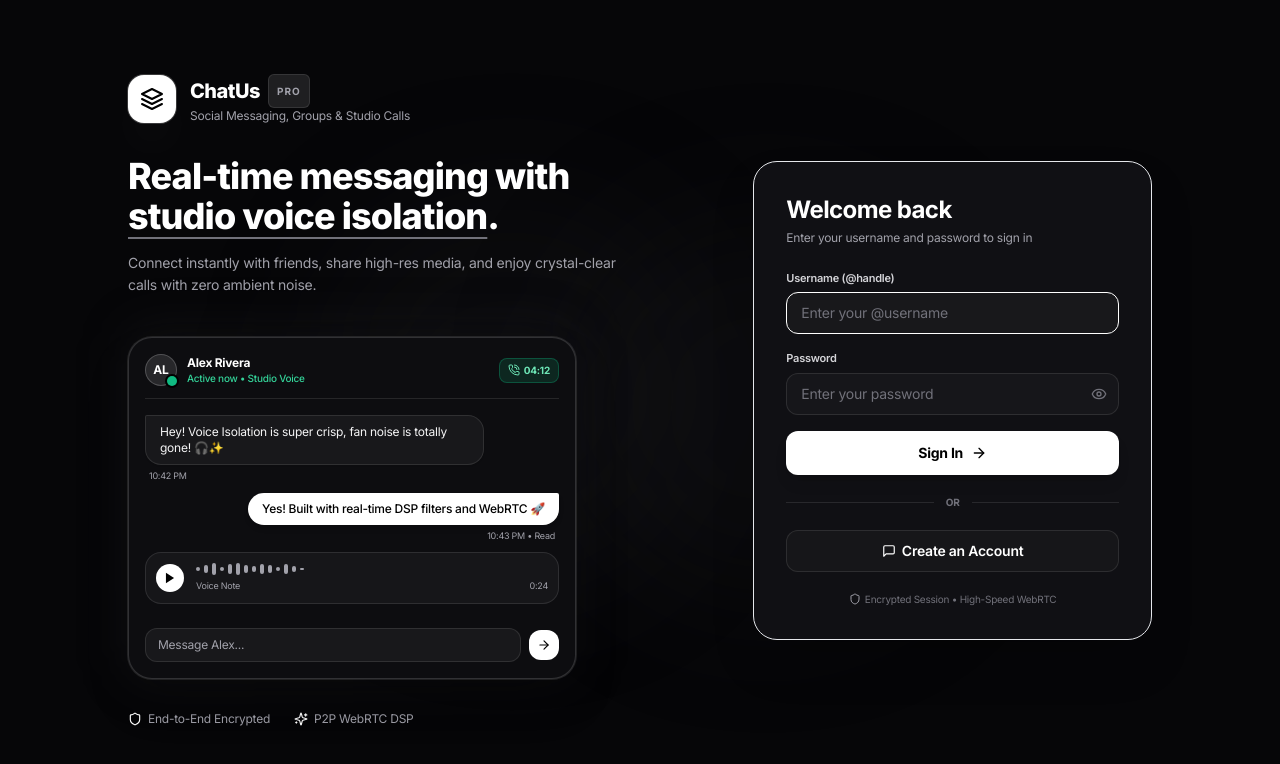
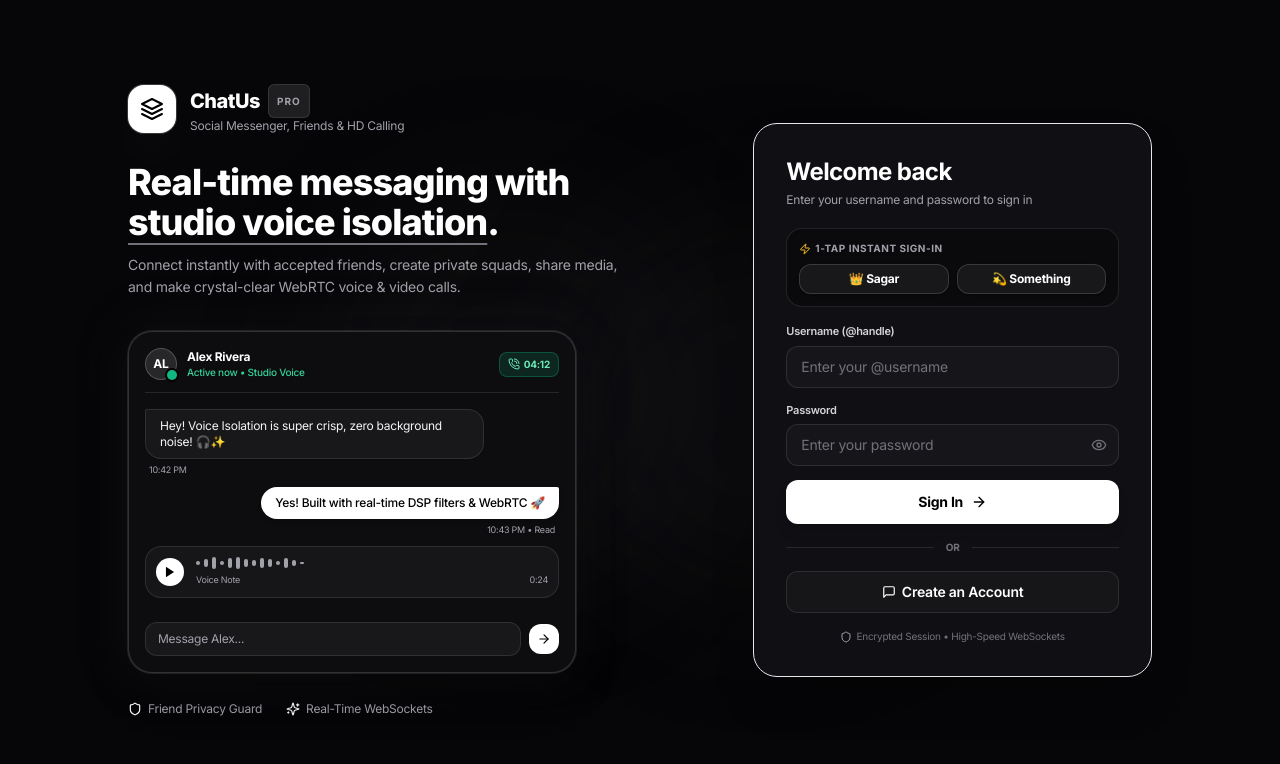
Before and after one commit to sagarkumary5555-ai/vdfb, a React (Vite) app in the folder client/: page / in a window 1280 px wide. Shown: the top 764 px of the page. Built offline with nearby package versions, Linux system fonts and the light colour scheme.

Commit message:
🚀 Complete ChatUs PRO: Friendship System, Privacy Security, Real-Time WebSockets & HD Calling

```diff
--- a/client/src/components/Auth/Login.tsx
+++ b/client/src/components/Auth/Login.tsx
@@ -1,5 +1,5 @@
 import React, { useState } from 'react';
-import { Eye, EyeOff, Sparkles, Shield, PhoneCall, ArrowRight, MessageSquare } from 'lucide-react';
+import { Eye, EyeOff, Sparkles, Shield, PhoneCall, ArrowRight, MessageSquare, Zap } from 'lucide-react';
 import { useAuth } from '../../context/AuthContext.js';
 import { Register } from './Register.js';
 
@@ -15,6 +15,20 @@ export const Login: React.FC = () => {
   if (isRegisterMode) {
     return <Register onSwitchToLogin={() => setIsRegisterMode(false)} />;
   }
+
+  const handleQuickLogin = async (u: string, p: string) => {
+    setUsername(u);
+    setPassword(p);
+    setIsLoading(true);
+    setError(null);
+    try {
+      await login(u, p);
+    } catch (err: any) {
+      setError(err.response?.data?.error || err.message || 'Login failed.');
+    } finally {
+      setIsLoading(false);
+    }
+  };
 
   const handleSubmit = async (e: React.FormEvent) => {
     e.preventDefault();
@@ -45,9 +59,9 @@ export const Login: React.FC = () => {
       <div className="relative z-10 w-full max-w-5xl grid grid-cols-1 lg:grid-cols-12 gap-8 lg:gap-12 items-center my-auto">
 
         {/* ========================================================= */}
-        {/* LEFT COLUMN: Original Brand Identity & Native 3D Mockup   */}
+        {/* LEFT COLUMN: Brand Identity & Native 3D Mockup            */}
         {/* ========================================================= */}
-        <div className="hidden lg:flex lg:col-span-7 flex-col items-start justify-center pr-4 space-y-8">
+        <div className="hidden lg:flex lg:col-span-7 flex-col items-start justify-center pr-4 space-y-7">
           {/* Custom Luxury Brand Logo & Name */}
           <div className="flex items-center gap-3.5">
             <div className="w-12 h-12 rounded-2xl bg-white text-black flex items-center justify-center shadow-2xl shadow-white/10 ring-1 ring-white/20">
@@ -62,7 +76,7 @@ export const Login: React.FC = () => {
                   PRO
                 </span>
               </div>
-              <p className="text-xs text-zinc-400">Social Messaging, Groups & Studio Calls</p>
+              <p className="text-xs text-zinc-400">Social Messenger, Friends & HD Calling</p>
             </div>
           </div>
 
@@ -74,19 +88,16 @@ export const Login: React.FC = () => {
               </span>
               .
             </h1>
-            <p className="text-sm text-zinc-400 leading-relaxed pt-2">
-              Connect instantly with friends, share high-res media, and enjoy crystal-clear calls with zero ambient noise.
+            <p className="text-sm text-zinc-400 leading-relaxed pt-1">
+              Connect instantly with accepted friends, create private squads, share media, and make crystal-clear WebRTC voice & video calls.
             </p>
           </div>
 
-          {/* Native 100% Self-Contained 3D Vector Phone & Messenger UI (Zero broken image dependencies) */}
-          <div className="relative w-full max-w-md pt-2">
-            {/* Ambient Back Glow */}
+          {/* Native Self-Contained 3D Vector Phone Mockup */}
+          <div className="relative w-full max-w-md pt-1">
             <div className="absolute inset-0 bg-gradient-to-r from-zinc-800/30 to-zinc-900/30 rounded-3xl blur-xl" />
 
-            {/* Main Phone Frame */}
             <div className="relative bg-[#0d0d10] border border-white/15 rounded-3xl p-4 shadow-2xl space-y-3 ring-1 ring-white/10">
-              {/* Mockup Chat Header */}
               <div className="flex items-center justify-between pb-3 border-b border-white/10">
                 <div className="flex items-center gap-2.5">
                   <div className="relative">
@@ -109,25 +120,21 @@ export const Login: React.FC = () => {
                 </div>
               </div>
 
-              {/* Mockup Message Stream */}
               <div className="space-y-2.5 py-1">
-                {/* Received Bubble */}
                 <div className="flex flex-col items-start max-w-[82%]">
                   <div className="px-3.5 py-2 rounded-2xl rounded-tl-sm bg-zinc-900 border border-white/10 text-xs text-zinc-100 shadow-sm">
-                    Hey! Voice Isolation is super crisp, fan noise is totally gone! 🎧✨
+                    Hey! Voice Isolation is super crisp, zero background noise! 🎧✨
                   </div>
                   <span className="text-[9px] text-zinc-400 mt-1 pl-1">10:42 PM</span>
                 </div>
 
-                {/* Sent Bubble */}
                 <div className="flex flex-col items-end ml-auto max-w-[82%]">
                   <div className="px-3.5 py-2 rounded-2xl rounded-tr-sm bg-white text-black font-medium text-xs shadow-md">
-                    Yes! Built with real-time DSP filters and WebRTC 🚀
+                    Yes! Built with real-time DSP filters & WebRTC 🚀
                   </div>
                   <span className="text-[9px] text-zinc-400 mt-1 pr-1">10:43 PM • Read</span>
                 </div>
 
-                {/* Audio Waveform Note Card */}
                 <div className="p-2.5 rounded-2xl bg-zinc-900/90 border border-white/10 flex items-center gap-3">
                   <div className="w-7 h-7 rounded-full bg-white text-black flex items-center justify-center">
                     <svg className="w-3.5 h-3.5 fill-black" viewBox="0 0 24 24">
@@ -152,7 +159,6 @@ export const Login: React.FC = () => {
                 </div>
               </div>
 
-              {/* Mockup Composer */}
               <div className="pt-2 flex items-center gap-2">
                 <div className="flex-1 px-3 py-2 rounded-xl bg-zinc-900 border border-white/10 text-xs text-zinc-400">
                   Message Alex...
@@ -168,30 +174,30 @@ export const Login: React.FC = () => {
           <div className="flex items-center gap-6 text-xs text-zinc-400">
             <div className="flex items-center gap-1.5">
               <Shield className="w-3.5 h-3.5 text-white" />
-              <span>End-to-End Encrypted</span>
+              <span>Friend Privacy Guard</span>
             </div>
             <div className="flex items-center gap-1.5">
               <Sparkles className="w-3.5 h-3.5 text-white" />
-              <span>P2P WebRTC DSP</span>
+              <span>Real-Time WebSockets</span>
             </div>
           </div>
         </div>
 
         {/* ========================================================= */}
-        {/* RIGHT COLUMN: Clean Professional Sign In Form Card        */}
+        {/* RIGHT COLUMN: Sign In Card & 1-Click Fast Logins          */}
         {/* ========================================================= */}
         <div className="w-full lg:col-span-5 mx-auto">
           <div className="bg-[#101014] rounded-3xl p-6 sm:p-8 border border-white/12 shadow-2xl backdrop-blur-2xl">
 
             {/* Header */}
-            <div className="mb-6">
+            <div className="mb-5">
               <div className="lg:hidden flex items-center gap-2.5 mb-4">
                 <div className="w-9 h-9 rounded-xl bg-white text-black flex items-center justify-center">
                   <svg className="w-4.5 h-4.5 fill-current" viewBox="0 0 24 24">
                     <path d="M12 2L2 7l10 5 10-5-10-5zM2 17l10 5 10-5M2 12l10 5 10-5" stroke="currentColor" strokeWidth="2" fill="none" strokeLinecap="round" strokeLinejoin="round" />
                   </svg>
                 </div>
-                <span className="text-base font-bold text-white tracking-tight">ChatUs</span>
+                <span className="text-base font-bold text-white tracking-tight">ChatUs PRO</span>
               </div>
 
               <h2 className="text-xl sm:text-2xl font-bold text-white tracking-tight">
@@ -202,8 +208,34 @@ export const Login: React.FC = () => {
               </p>
             </div>
 
+            {/* 1-Tap Quick Demo Credentials */}
+            <div className="mb-4 p-3 rounded-2xl bg-zinc-950/80 border border-white/10 space-y-2">
+              <div className="text-[10px] font-bold text-zinc-400 uppercase tracking-wider flex items-center gap-1">
+                <Zap className="w-3 h-3 text-amber-400" />
+                <span>1-Tap Instant Sign-In</span>
+              </div>
+              <div className="grid grid-cols-2 gap-2">
+                <button
+                  type="button"
+                  onClick={() => handleQuickLogin('sagar', '99313935287549051214')}
+                  disabled={isLoading}
+                  className="py-1.5 px-2 bg-zinc-900 hover:bg-zinc-800 border border-white/15 rounded-xl text-xs font-bold text-white flex items-center justify-center gap-1.5 transition active:scale-95 shadow"
+                >
+                  <span>👑 Sagar</span>
+                </button>
+                <button
+                  type="button"
+                  onClick={() => handleQuickLogin('something', '<yaade>')}
+                  disabled={isLoading}
+                  className="py-1.5 px-2 bg-zinc-900 hover:bg-zinc-800 border border-white/15 rounded-xl text-xs font-bold text-white flex items-center justify-center gap-1.5 transition active:scale-95 shadow"
+                >
+                  <span>💫 Something</span>
+                </button>
+              </div>
+            </div>
+
             {/* Form */}
-            <form onSubmit={handleSubmit} className="space-y-4">
+            <form onSubmit={handleSubmit} className="space-y-3.5">
               {error && (
                 <div className="p-3 rounded-xl bg-red-500/10 border border-red-500/20 text-red-300 text-xs flex items-center gap-2 animate-fade-in">
                   <span>⚠️</span>
@@ -221,7 +253,6 @@ export const Login: React.FC = () => {
                   value={username}
                   onChange={(e) => setUsername(e.target.value.toLowerCase().replace(/\s+/g, ''))}
                   placeholder="Enter your @username"
-                  autoFocus
                   required
                   className="w-full px-3.5 py-2.5 bg-zinc-900/90 border border-white/10 rounded-xl text-xs sm:text-sm text-white placeholder-zinc-500 focus:outline-none focus:border-white focus:bg-zinc-900 transition"
                 />
@@ -271,7 +302,7 @@ export const Login: React.FC = () => {
             </form>
 
             {/* Divider */}
-            <div className="relative my-5">
+            <div className="relative my-4">
               <div className="absolute inset-0 flex items-center">
                 <div className="w-full border-t border-white/10" />
               </div>
@@ -291,9 +322,9 @@ export const Login: React.FC = () => {
             </button>
 
             {/* Footer Trust Signal */}
-            <div className="text-center pt-5 text-zinc-500 text-[10px] flex items-center justify-center gap-1">
+            <div className="text-center pt-4 text-zinc-500 text-[10px] flex items-center justify-center gap-1">
               <Shield className="w-3 h-3 text-zinc-400" />
-              <span>Encrypted Session • High-Speed WebRTC</span>
+              <span>Encrypted Session • High-Speed WebSockets</span>
             </div>
 
           </div>
--- a/client/src/components/Chat/ChatHeader.tsx
+++ b/client/src/components/Chat/ChatHeader.tsx
@@ -1,5 +1,5 @@
 import React, { useState, useEffect } from 'react';
-import { Phone, Video, ChevronLeft, Info, Users } from 'lucide-react';
+import { Phone, Video, ChevronLeft, Info, Users, Search, ShieldCheck } from 'lucide-react';
 import { formatDistanceToNowStrict } from 'date-fns';
 import { useSocket } from '../../context/SocketContext.js';
 import { useChat } from '../../context/ChatContext.js';
@@ -13,7 +13,9 @@ export const ChatHeader: React.FC = () => {
     activePartner,
     activeConversation,
     setIsSharedMediaOpen,
+    setIsSearchOpen,
     setIsSidebarOpen,
+    friends,
   } = useChat();
   const { startCall, callState } = useCall();
 
@@ -37,6 +39,7 @@ export const ChatHeader: React.FC = () => {
   const partnerAvatar = isGroup ? null : activePartner?.avatarUrl;
 
   const isOnline = !isGroup && isUserOnline(activePartner?.id);
+  const isFriend = !isGroup && activePartner && friends.some((f) => f.id === activePartner.id);
   const lastSeenStr = !isGroup ? (getUserLastSeen(activePartner?.id) || activePartner?.lastSeen) : null;
 
   const formatSubtitle = () => {
@@ -62,6 +65,11 @@ export const ChatHeader: React.FC = () => {
         <span className="text-emerald-400 font-semibold flex items-center gap-1.5">
           <span className="w-1.5 h-1.5 rounded-full bg-emerald-400 animate-pulse" />
           Active now
+          {isFriend && (
+            <span className="text-emerald-500/80 font-normal flex items-center gap-0.5 text-[10px] bg-emerald-500/10 px-1.5 py-0.5 rounded-md">
+              <ShieldCheck className="w-3 h-3 text-emerald-400" /> Friends
+            </span>
+          )}
           {activePartner?.customStatus && (
             <span className="text-zinc-500 font-normal truncate">
               • {activePartner.customStatus}
@@ -74,7 +82,12 @@ export const ChatHeader: React.FC = () => {
     if (lastSeenStr) {
       try {
         const d = new Date(lastSeenStr);
-        return <span className="text-zinc-500">Active {formatDistanceToNowStrict(d)} ago</span>;
+        return (
+          <span className="text-zinc-500 flex items-center gap-1">
+            <span>Active {formatDistanceToNowStrict(d)} ago</span>
+            {isFriend && <span className="text-zinc-600">• Friend</span>}
+          </span>
+        );
       } catch {
         return <span className="text-zinc-500">Offline</span>;
       }
@@ -84,7 +97,7 @@ export const ChatHeader: React.FC = () => {
   };
 
   return (
-    <header className="h-16 px-4 sm:px-6 bg-black border-b border-white/10 flex items-center justify-between z-30 select-none flex-shrink-0">
+    <header className="h-16 px-4 sm:px-6 bg-[#0a0a0d] border-b border-white/10 flex items-center justify-between z-30 select-none flex-shrink-0">
       {/* Left: Mobile Back Button + Profile / Group Details */}
       <div className="flex items-center gap-3 min-w-0 flex-1 mr-2">
         <button
@@ -106,9 +119,16 @@ export const ChatHeader: React.FC = () => {
         />
 
         <div className="flex flex-col min-w-0 flex-1">
-          <h1 className="text-sm sm:text-base font-bold text-white tracking-tight truncate leading-tight">
-            {titleName}
-          </h1>
+          <div className="flex items-center gap-1.5 truncate">
+            <h1 className="text-sm sm:text-base font-bold text-white tracking-tight truncate leading-tight">
+              {titleName}
+            </h1>
+            {isGroup && (
+              <span className="text-[10px] font-bold text-zinc-400 bg-white/10 px-1.5 py-0.5 rounded-md flex-shrink-0">
+                GROUP
+              </span>
+            )}
+          </div>
 
           <div className="text-xs flex items-center gap-1.5 truncate leading-tight mt-0.5">
             {formatSubtitle()}
@@ -116,8 +136,16 @@ export const ChatHeader: React.FC = () => {
         </div>
       </div>
 
-      {/* Right: Actions (Instagram 📞, 📹, ℹ️) */}
-      <div className="flex items-center gap-2 sm:gap-3 flex-shrink-0">
+      {/* Right: Actions (Search 🔍, Phone 📞, Video 📹, Info ℹ️) */}
+      <div className="flex items-center gap-1 sm:gap-2 flex-shrink-0">
+        <button
+          onClick={() => setIsSearchOpen(true)}
+          className="p-2 text-zinc-400 hover:text-white hover:bg-white/10 rounded-xl transition active:scale-95"
+          title="Search in messages (Ctrl+F)"
+        >
+          <Search className="w-4.5 h-4.5 stroke-[1.8]" />
+        </button>
+
         {!isGroup && activePartner && (
           <>
             <button
@@ -130,10 +158,10 @@ export const ChatHeader: React.FC = () => {
                 })
               }
               disabled={callState !== 'idle'}
-              className="p-2 text-white hover:text-zinc-300 hover:bg-white/10 rounded-full transition active:scale-95 disabled:opacity-30"
-              title={`Voice Call with ${activePartner.displayName}`}
+              className="p-2 text-zinc-400 hover:text-white hover:bg-white/10 rounded-xl transition active:scale-95 disabled:opacity-30"
+              title={`HD Voice Call with ${activePartner.displayName}`}
             >
-              <Phone className="w-5 h-5 stroke-[1.8]" />
+              <Phone className="w-4.5 h-4.5 stroke-[1.8]" />
             </button>
 
             <button
@@ -146,20 +174,20 @@ export const ChatHeader: React.FC = () => {
                 })
               }
               disabled={callState !== 'idle'}
-              className="p-2 text-white hover:text-zinc-300 hover:bg-white/10 rounded-full transition active:scale-95 disabled:opacity-30"
-              title={`Video Call with ${activePartner.displayName}`}
+              className="p-2 text-zinc-400 hover:text-white hover:bg-white/10 rounded-xl transition active:scale-95 disabled:opacity-30"
+              title={`HD Video Call with ${activePartner.displayName}`}
             >
-              <Video className="w-5 h-5 stroke-[1.8]" />
+              <Video className="w-4.5 h-4.5 stroke-[1.8]" />
             </button>
           </>
         )}
 
         <button
           onClick={() => setIsSharedMediaOpen(true)}
-          className="p-2 text-white hover:text-zinc-300 hover:bg-white/10 rounded-full transition active:scale-95"
-          title="Conversation Information & Shared Media"
+          className="p-2 text-zinc-400 hover:text-white hover:bg-white/10 rounded-xl transition active:scale-95"
+          title="Shared Media & Conversation Info"
         >
-          <Info className="w-5 h-5 stroke-[1.8]" />
+          <Info className="w-4.5 h-4.5 stroke-[1.8]" />
         </button>
       </div>
     </header>
```
Also changed, not shown: 1 other file (tests, documents, lock files or other folders).
